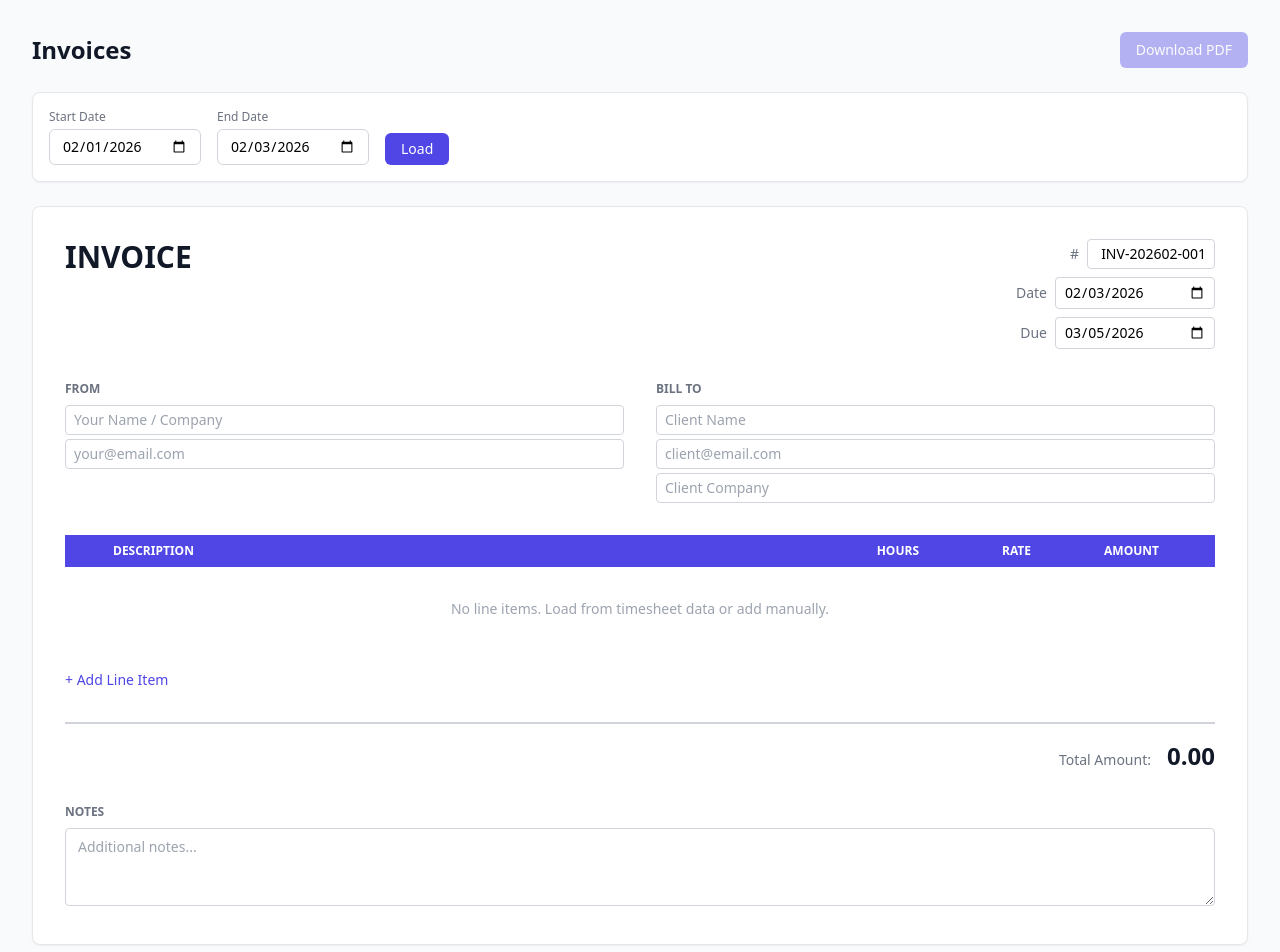
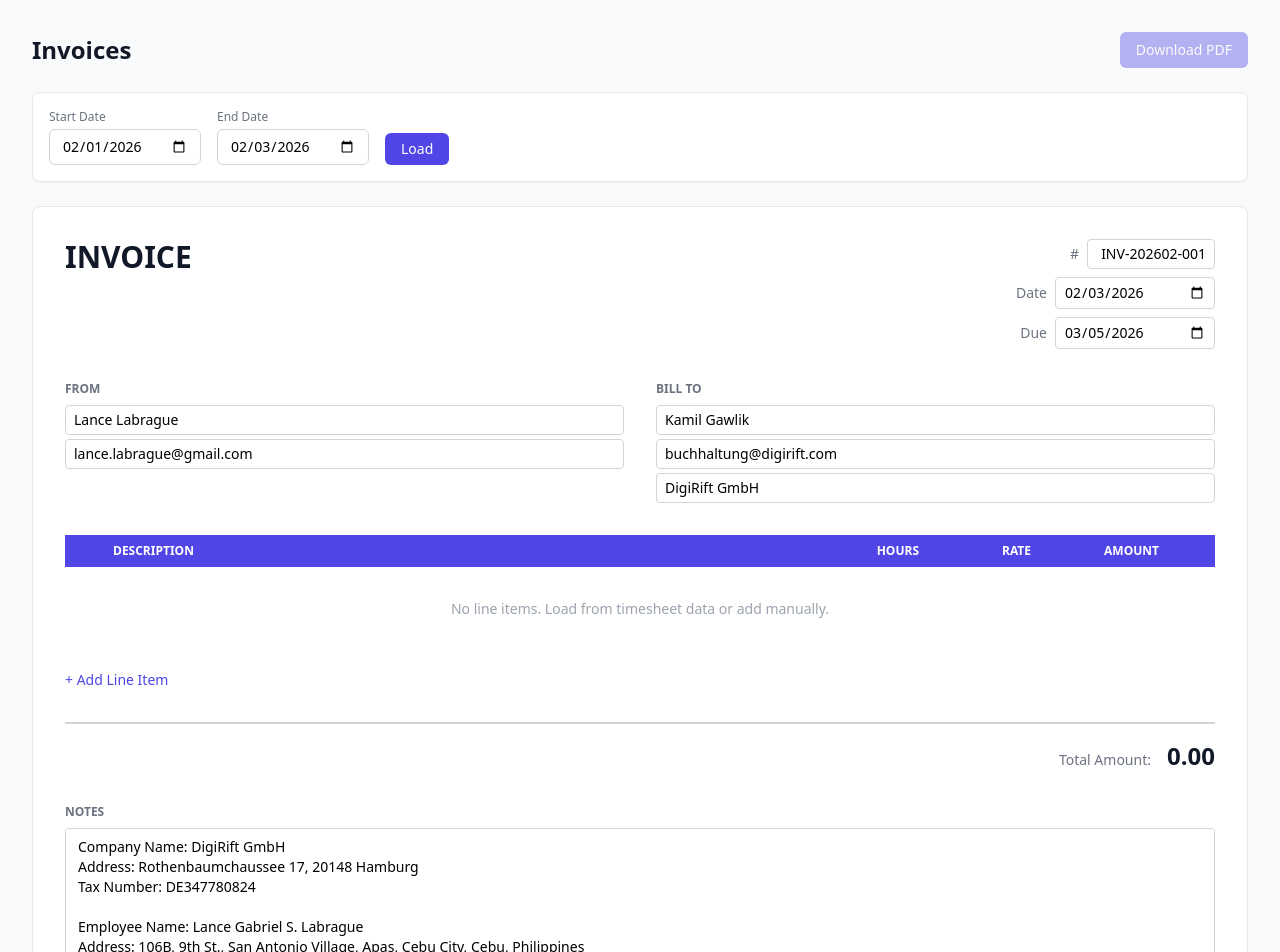
Before and after one commit to lancegab/timesheet, a Nuxt app in the folder frontend/: page /admin/invoices in a window 1280 px wide. Shown: the top 952 px of the page. Built offline with nearby package versions, Linux system fonts and the light colour scheme.

Commit message:
Pre-fill invoice from/bill-to and notes fields
Co-Authored-By: Claude Opus 4.6 <noreply@anthropic.com>

```diff
--- a/frontend/app/pages/admin/invoices/index.vue
+++ b/frontend/app/pages/admin/invoices/index.vue
@@ -141,7 +141,7 @@
       <!-- Notes -->
       <div>
         <h3 class="text-xs font-semibold text-gray-500 uppercase mb-2">Notes</h3>
-        <textarea v-model="invoice.notes" rows="3" placeholder="Additional notes..."
+        <textarea v-model="invoice.notes" rows="8" placeholder="Additional notes..."
           class="invoice-input w-full px-3 py-2 border border-gray-300 rounded text-sm"></textarea>
       </div>
     </div>
@@ -170,12 +170,12 @@ const invoice = reactive({
   number: '',
   date: new Date().toISOString().split('T')[0],
   dueDate: '',
-  fromName: '',
-  fromEmail: '',
-  billToName: '',
-  billToEmail: '',
-  billToCompany: '',
-  notes: '',
+  fromName: 'Lance Labrague',
+  fromEmail: 'lance.labrague@gmail.com',
+  billToName: 'Kamil Gawlik',
+  billToEmail: 'buchhaltung@digirift.com',
+  billToCompany: 'DigiRift GmbH',
+  notes: `Company Name: DigiRift GmbH\nAddress: Rothenbaumchaussee 17, 20148 Hamburg\nTax Number: DE347780824\n\nEmployee Name: Lance Gabriel S. Labrague\nAddress: 106B, 9th St., San Antonio Village, Apas, Cebu City, Cebu, Philippines\nTIN: 350-020-976-000\n\nNote: Tax liability of the recipient of the services`,
 })
 
 let nextId = 1
```
